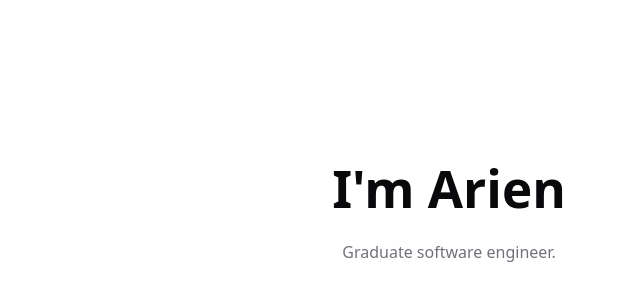
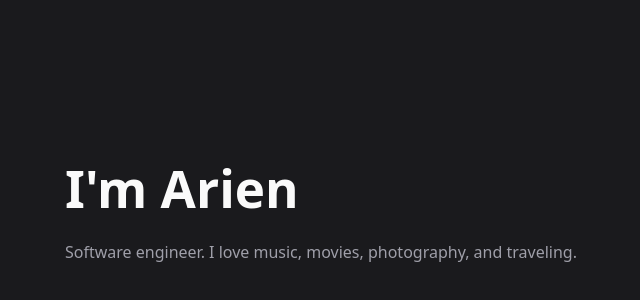
Before and after one commit to ArienR/arienr.github.io, a React (Vite) app: page / in a window 1280 px wide. Shown: the part 172-472 px from the top of the page, without its empty margins (191-831 px from the left). Built offline with nearby package versions, Linux system fonts and the light colour scheme.

Commit message:
chore: added home page and changed to dark mode

```diff
--- a/index.html
+++ b/index.html
@@ -1,5 +1,5 @@
 <!doctype html>
-<html lang="en">
+<html lang="en" class="dark">
   <head>
     <meta charset="UTF-8" />
     <link rel="icon" type="image/svg+xml" href="/vite.svg" />
--- /dev/null
+++ b/skills-lock.json
@@ -0,0 +1,10 @@
+{
+  "version": 1,
+  "skills": {
+    "shadcn": {
+      "source": "shadcn/ui",
+      "sourceType": "github",
+      "computedHash": "91c02eb706f046fb9d6a061efbb96496e4be751b5b14c283cf82baaa50f3a985"
+    }
+  }
+}
--- a/src/index.css
+++ b/src/index.css
@@ -107,7 +107,7 @@ button:focus-visible {
 }
 
 .dark {
-  --background: oklch(0.141 0.005 285.823);
+  --background: oklch(0.22 0.005 285.823);
   --foreground: oklch(0.985 0 0);
   --card: oklch(0.21 0.006 285.885);
   --card-foreground: oklch(0.985 0 0);
@@ -141,7 +141,7 @@ button:focus-visible {
 }
 
 @theme inline {
-  --font-sans: 'Inter Variable', sans-serif;
+  --font-sans: "Inter Variable", sans-serif;
   --color-sidebar-ring: var(--sidebar-ring);
   --color-sidebar-border: var(--sidebar-border);
   --color-sidebar-accent-foreground: var(--sidebar-accent-foreground);
--- a/src/pages/Home.tsx
+++ b/src/pages/Home.tsx
@@ -2,11 +2,11 @@ export default function Home() {
   return (
     <>
       <main>
-        <section className="container mx-auto py-16">
-          <h1 className="text-4xl font-bold mb-6">I'm Arien</h1>
+        <section className="container w-3xl mx-auto text-left">
+          <h1 className="font-bold mb-6 pointer-events-none">I'm Arien</h1>
 
           <p className="text-muted-foreground mb-8">
-            Graduate software engineer.
+            Software engineer. I love music, movies, photography, and traveling.
           </p>
         </section>
       </main>
```
